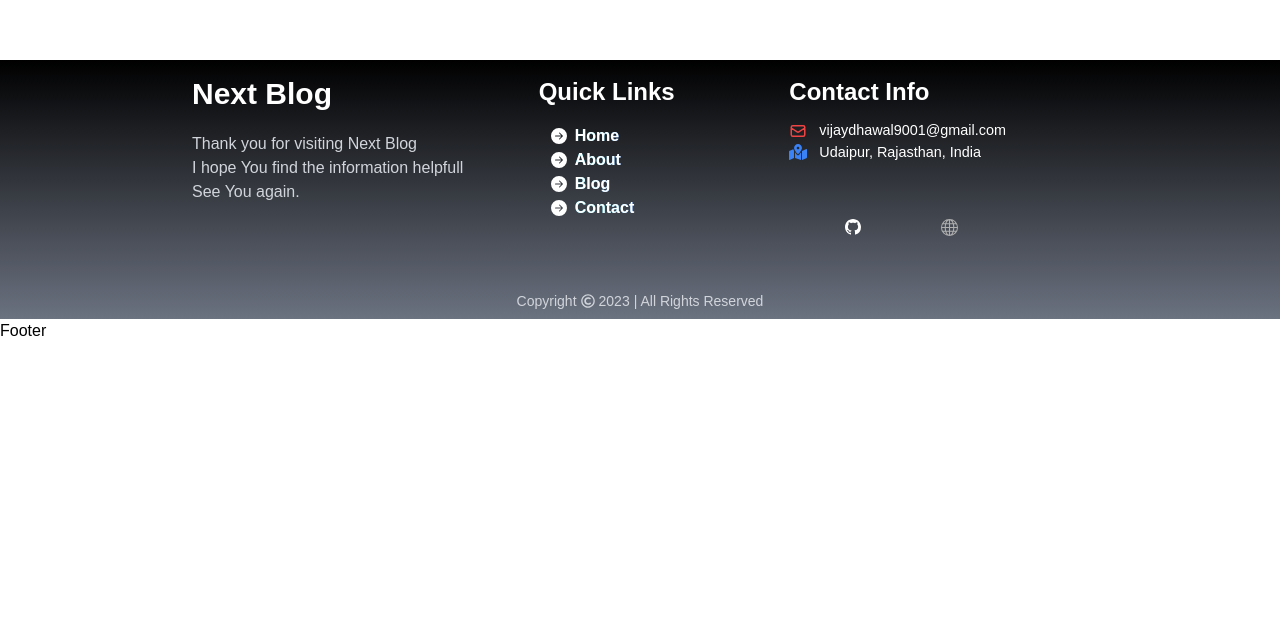
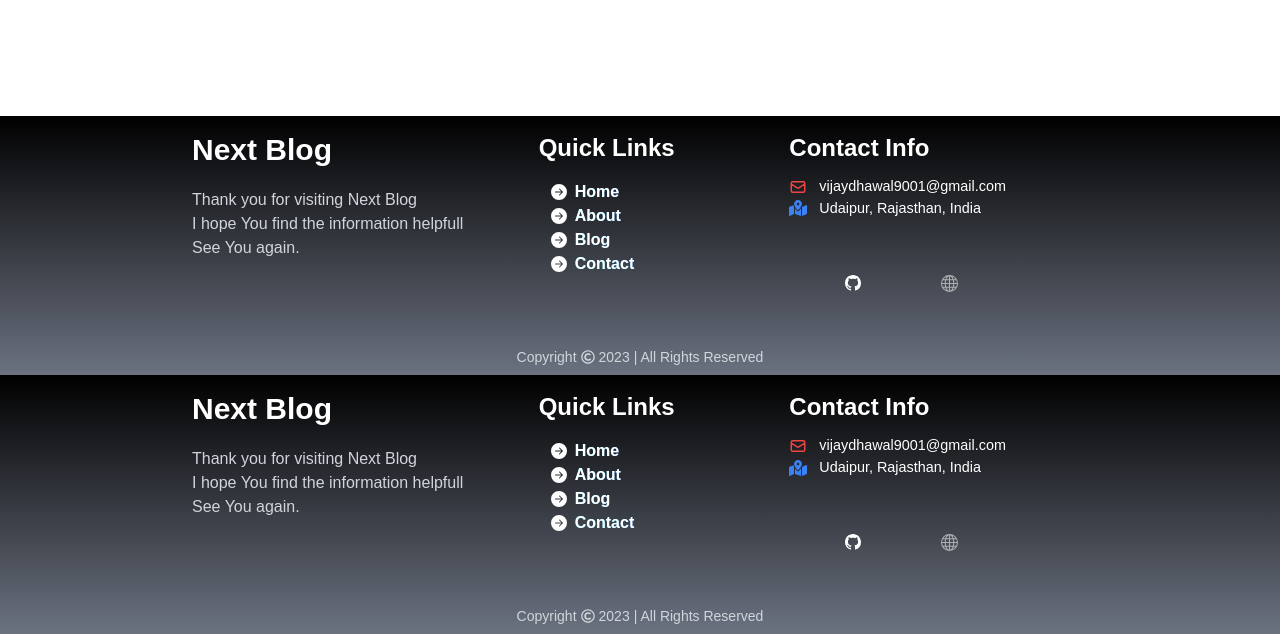
Before and after one commit to dhawal-793/Next-Blog, a Next.js app: page / in a window 1280 px wide. Shown: the part 844-1478 px from the top of the page. Before the commit the page ends 1187 px from the top, so only its background shows below. Built offline with nearby package versions, Linux system fonts and the light colour scheme.

Commit message:
Updated layout.js to use navbar, footer and head components

```diff
--- a/components/layout.js
+++ b/components/layout.js
@@ -1,11 +1,20 @@
+import Head from 'next/head'
 import React from 'react'
+import Footer from './footer'
+import Navbar from './navbar'
 
 const Layout = ({ children }) => {
     return (
         <div className='flex flex-col min-h-screen'>
-            Navbar
-            <main className='container mx-auto flex-1'>{children}</main>
-            Footer
+            <Head>
+                <title>Next Blog</title>
+                <meta name="description" content="Generated by create next app" />
+                <meta name="viewport" content="width=device-width, initial-scale=1" />
+                <link rel="icon" href="/favicon.ico" />
+            </Head>
+            <Navbar />
+            <main className='container mx-auto flex-1 min-h-screen'>{children}</main>
+            <Footer />
         </div>
     )
 }
```
